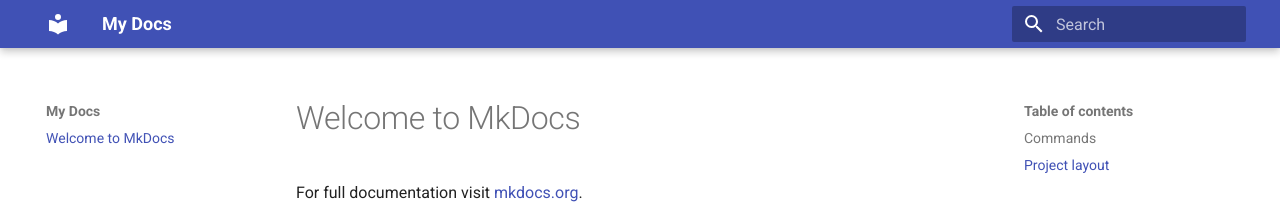
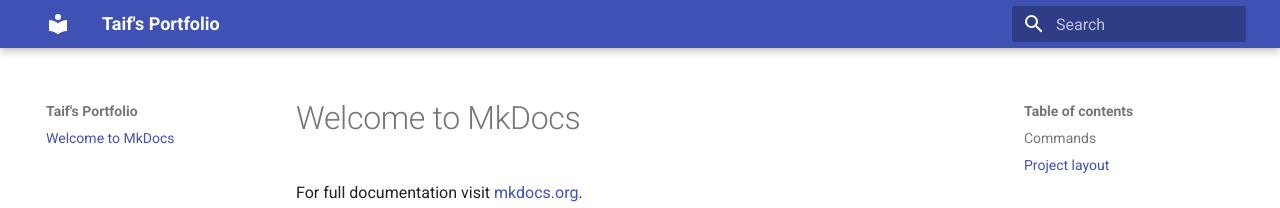
Before and after one commit to taifalgarni/Taif-Portfolio, an MkDocs documentation site: the page built from docs/index.md, in a window 1280 px wide. Shown: the top 208 px of the page. Built offline with MkDocs 1.6.1 and Material for MkDocs 9.7.7, drawn with Linux system fonts in a browser that asks for light colours.

Commit message:
Change site name to "Taif's Portfolio"

```diff
--- a/mkdocs.yml
+++ b/mkdocs.yml
@@ -1,2 +1,2 @@
-site_name: My Docs
+site_name: Taif's Portfolio
 theme: material
```
